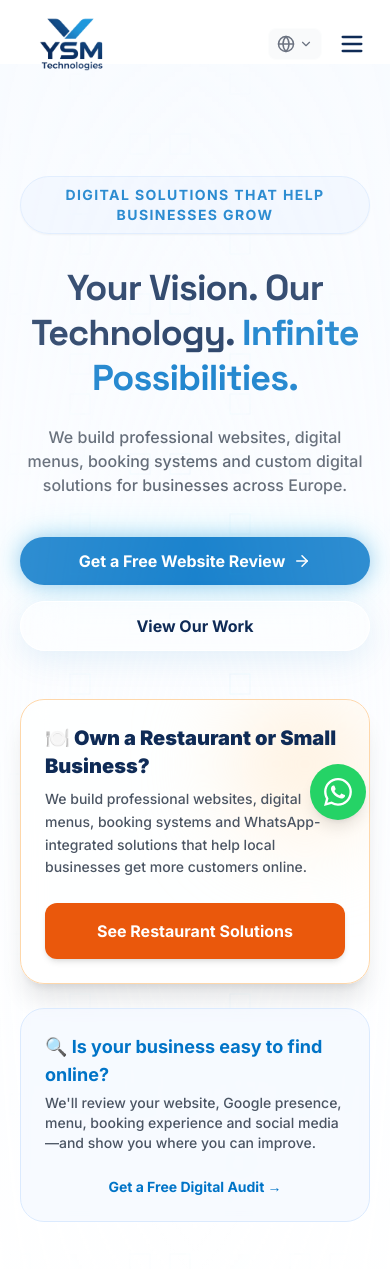
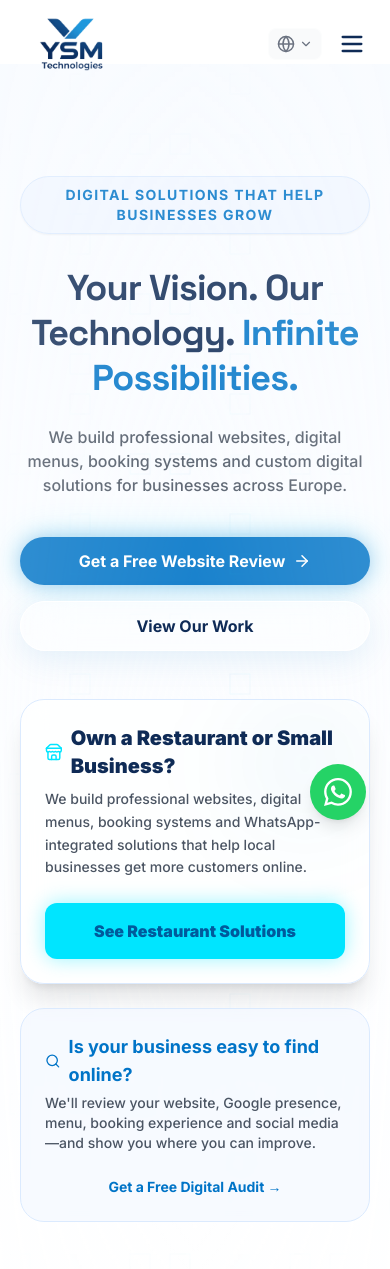
Before and after one commit to ysmjone-max/ysmtechnologies, a Next.js app: page / in a window 390 px wide. Shown: the top 1269 px of the page. Built offline with nearby package versions, Linux system fonts and the light colour scheme.

Commit message:
style: add animations, icons, and glowing blue button to hero banners

```diff
--- a/components/Hero.tsx
+++ b/components/Hero.tsx
@@ -1,7 +1,7 @@
 'use client'
 
 import { motion } from 'framer-motion'
-import { ArrowRight, Code, Smartphone } from 'lucide-react'
+import { ArrowRight, Code, Smartphone, Store, Search } from 'lucide-react'
 import CulturalBackground from './CulturalBackground'
 import { useLanguage } from '../context/LanguageContext'
 
@@ -45,12 +45,17 @@ export default function Hero() {
             </div>
 
             {/* Restaurant Solutions Banner */}
-            <div className="mt-12 md:mt-16 bg-white/70 backdrop-blur-md border border-orange-200 p-6 md:p-8 rounded-3xl text-left shadow-xl hover:shadow-2xl transition-all group flex flex-col md:flex-row items-center gap-6 relative overflow-hidden">
-              <div className="absolute top-0 right-0 w-32 h-32 bg-orange-100 rounded-full blur-[50px] -z-10 group-hover:bg-orange-200 transition-colors"></div>
+            <motion.div
+              initial={{ opacity: 0, y: 20 }}
+              animate={{ opacity: 1, y: 0 }}
+              transition={{ delay: 0.3, duration: 0.6 }}
+              className="mt-12 md:mt-16 bg-white/70 backdrop-blur-md border border-blue-100 p-6 md:p-8 rounded-3xl text-left shadow-xl hover:shadow-2xl transition-all group flex flex-col md:flex-row items-center gap-6 relative overflow-hidden"
+            >
+              <div className="absolute top-0 right-0 w-32 h-32 bg-primary/5 rounded-full blur-[50px] -z-10 group-hover:bg-primary-neon/10 transition-colors"></div>
 
               <div className="flex-1">
                 <h3 className="text-xl md:text-2xl font-black text-foreground mb-2 flex items-center gap-2">
-                  🍽️ {t('hero.restaurantBannerTitle')}
+                  <Store className="text-primary-neon" size={24} /> {t('hero.restaurantBannerTitle')}
                 </h3>
                 <p className="text-gray-600 font-medium text-sm md:text-base leading-relaxed max-w-xl">
                   {t('hero.restaurantBannerDesc')}
@@ -58,17 +63,22 @@ export default function Hero() {
               </div>
 
               <div className="w-full md:w-auto">
-                <a href="/restaurants" className="block w-full md:w-auto text-center px-6 py-4 bg-orange-600 text-white font-bold rounded-xl hover:bg-orange-700 transition-colors whitespace-nowrap shadow-md">
+                <a href="/restaurants" className="block w-full md:w-auto text-center px-6 py-4 bg-primary-neon text-primary-dark font-black rounded-xl hover:bg-[#00d5ed] transition-all whitespace-nowrap shadow-[0_0_20px_rgba(0,229,255,0.4)] hover:shadow-[0_0_30px_rgba(0,229,255,0.6)] hover:-translate-y-1">
                   {t('hero.restaurantBannerBtn')}
                 </a>
               </div>
-            </div>
+            </motion.div>
 
             {/* Free Audit Magnet */}
-            <div className="mt-6 bg-blue-50/50 backdrop-blur-sm border border-blue-100 p-6 rounded-3xl text-left flex flex-col md:flex-row items-center gap-6">
+            <motion.div
+              initial={{ opacity: 0, y: 20 }}
+              animate={{ opacity: 1, y: 0 }}
+              transition={{ delay: 0.4, duration: 0.6 }}
+              className="mt-6 bg-blue-50/50 backdrop-blur-sm border border-blue-100 p-6 rounded-3xl text-left flex flex-col md:flex-row items-center gap-6"
+            >
               <div className="flex-1">
-                <h3 className="text-lg font-bold text-primary mb-1">
-                  🔍 {t('hero.auditTitle')}
+                <h3 className="text-lg font-bold text-primary mb-1 flex items-center gap-2">
+                  <Search size={18} /> {t('hero.auditTitle')}
                 </h3>
                 <p className="text-gray-600 text-sm font-medium">
                   {t('hero.auditDesc')}
@@ -77,7 +87,7 @@ export default function Hero() {
               <a href="#contact" className="text-primary font-bold hover:underline whitespace-nowrap flex items-center gap-1 text-sm">
                 {t('hero.auditBtn')}
               </a>
-            </div>
+            </motion.div>
           </motion.div>
 
           {/* Floating tech badges */}
```
